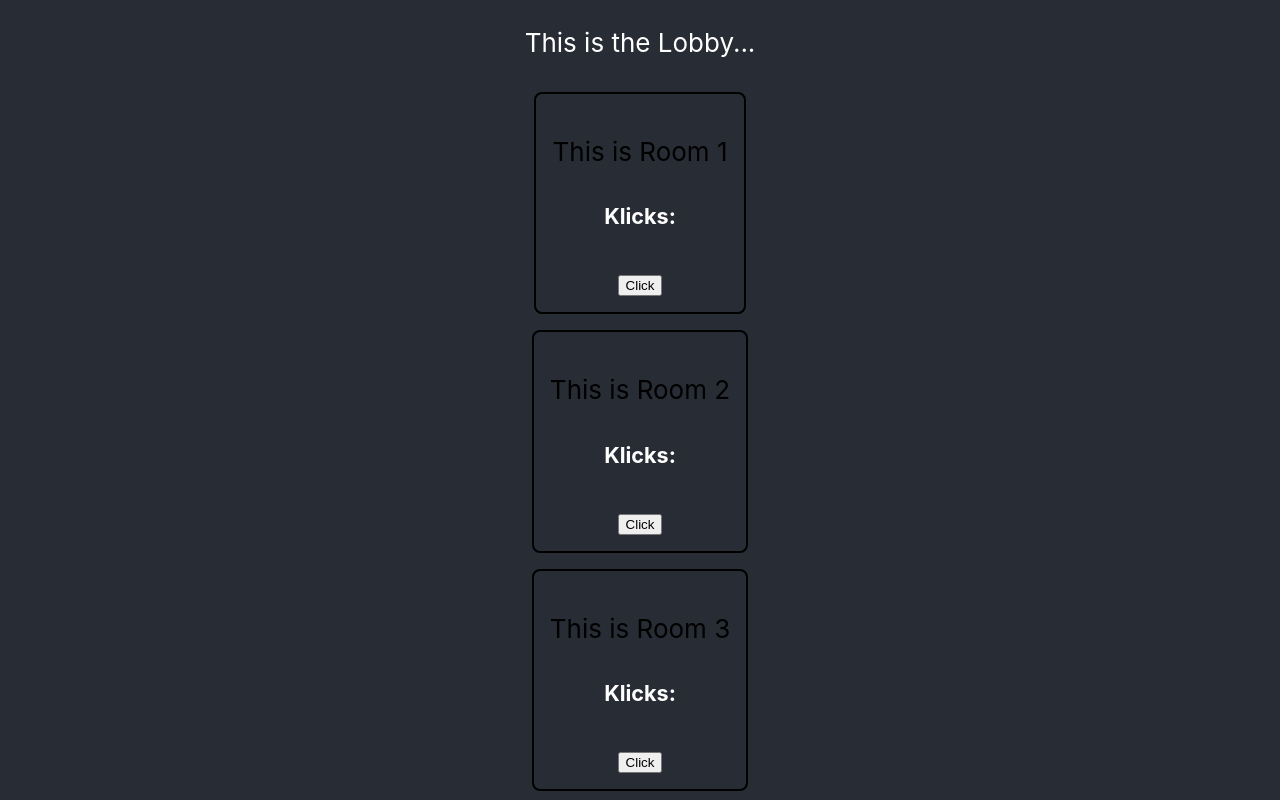
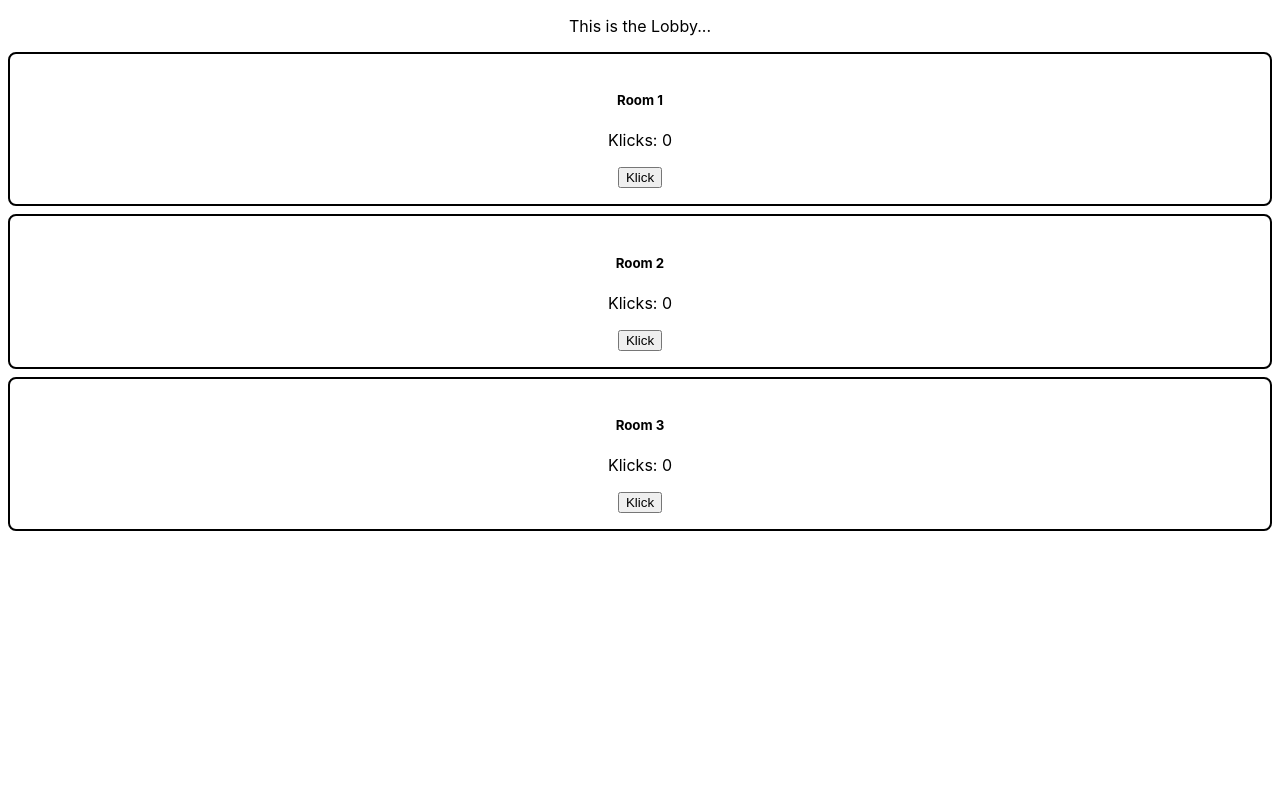
Before and after one commit to style-x/clicker_game_1, a React (Create React App) app: page / in a window 1280 px wide. Built offline with nearby package versions, Linux system fonts and the light colour scheme.

Commit message:
useState regelt
nun kann man durch klicken den Counter erhöhen..

```diff
--- a/src/App.js
+++ b/src/App.js
@@ -1,17 +1,20 @@
 import './App.css';
-import Clicker from './Clicker';
+import Clicker from './components/Clicker';
 
 function App() {
+
+  const Rooms = [
+    { name: "Eins", Nummer: 1 },
+    { name: "Zwei", Nummer: 2 },
+    { name: "Drei", Nummer: 3 }
+  ];
+
   return (
     <div className="App">
-      <header className="App-header">
-        <p>
-          This is the Lobby...
-        </p>
-        <Clicker RaumNummer="1"/>
-        <Clicker RaumNummer="2"/>
-        <Clicker RaumNummer="3"/>
-        </header>
+      <p> This is the Lobby... </p>
+      {Rooms.map((rum) => (
+        <Clicker name={rum.name} RaumNummer={rum.Nummer} />
+      ))}
     </div>
   );
 }
--- a/src/Clicker.js
+++ /dev/null
@@ -1,16 +0,0 @@
-import React from "react";
-import Button from "./Button";
-
-function Clicker(props) {
-  return (
-    <div className="Clicker">
-        <p>
-          This is Room {props.RaumNummer}
-        </p>
-        <h5>Klicks: {props.Klicks}</h5>
-        <Button />
-    </div>
-  );
-}
-
-export default Clicker;
--- a/src/Button.js
+++ b/src/components/Button.js
@@ -1,8 +1,9 @@
 import React from "react";
 
-function Button(props) {
+function Button() {
+
   return (
-    <button onClick={props.Klicks + 1}>
+    <button>
       Click
     </button>
   );
--- /dev/null
+++ b/src/components/Clicker.js
@@ -0,0 +1,22 @@
+import React, { useState } from "react";
+
+function Clicker(props) {
+
+  const [counter, setCounter] = useState(0);
+
+  const hoch = () => {
+    setCounter(counter + 1);
+  };
+
+  return (
+    <div className="Clicker">
+        <h5>
+          Room {props.RaumNummer}
+        </h5>
+        <p>Klicks: {counter}</p>
+        <button onClick={hoch}>Klick</button>
+    </div>
+  );
+}
+
+export default Clicker;
```
